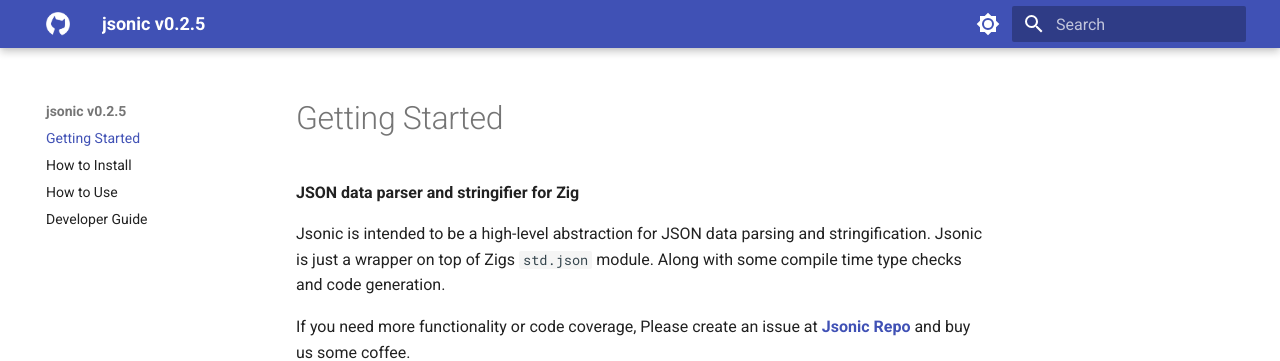
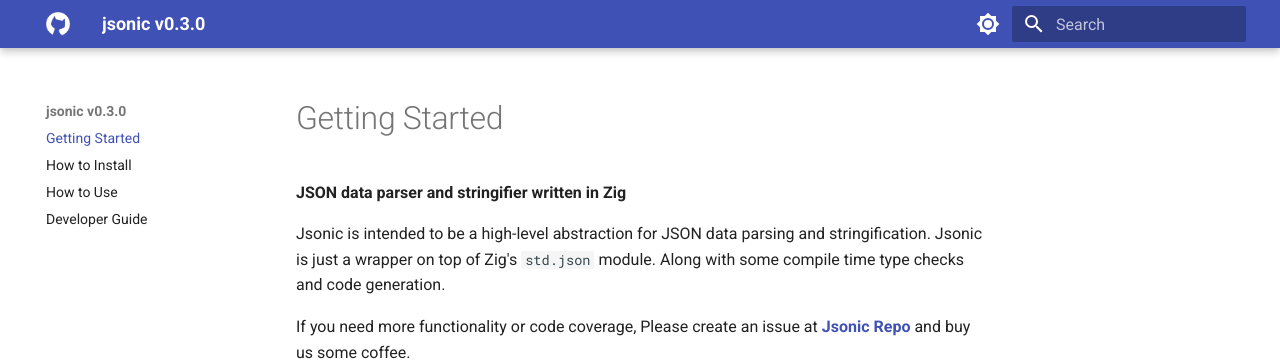
Before and after one commit to bitlaab-bolt/jsonic, an MkDocs documentation site: the page built from docs/index.md, in a window 1280 px wide. Shown: the top 361 px of the page. Built offline with MkDocs 1.6.1 and Material for MkDocs 9.7.7, drawn with Linux system fonts in a browser that asks for light colours.

Commit message:
Releasing v0.3.0

```diff
--- a/docs/index.md
+++ b/docs/index.md
@@ -1,8 +1,8 @@
 # Getting Started
 
-**JSON data parser and stringifier for Zig**
+**JSON data parser and stringifier written in Zig**
 
-Jsonic is intended to be a high-level abstraction for JSON data parsing and stringification. Jsonic is just a wrapper on top of Zigs `std.json` module. Along with some compile time type checks and code generation.
+Jsonic is intended to be a high-level abstraction for JSON data parsing and stringification. Jsonic is just a wrapper on top of Zig's `std.json` module. Along with some compile time type checks and code generation.
 
 If you need more functionality or code coverage, Please create an issue at [**Jsonic Repo**](https://github.com/bitlaab-bolt/jsonic) and buy us some coffee.
 
--- a/mkdocs.yml
+++ b/mkdocs.yml
@@ -1,4 +1,4 @@
-site_name: jsonic v0.2.5
+site_name: jsonic v0.3.0
 site_url: https://mydomain.org/jsonic
 nav:
   - Getting Started: index.md
```
Also changed, not shown: CHANGELOG.md (+8 -0 lines), docs/installation.md (+1 -1 lines), docs/usage.md (+2 -2 lines), 3 other files.
